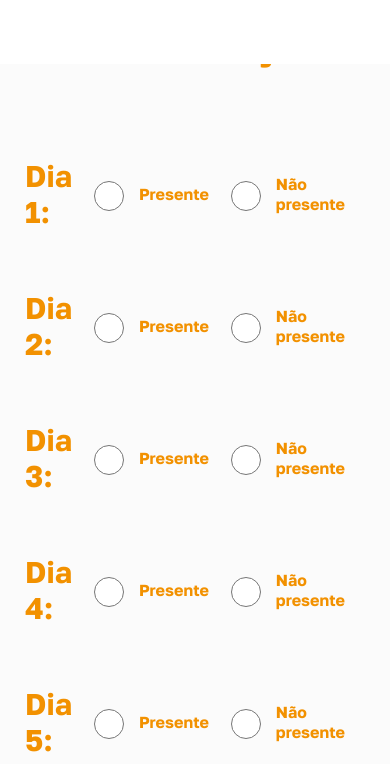
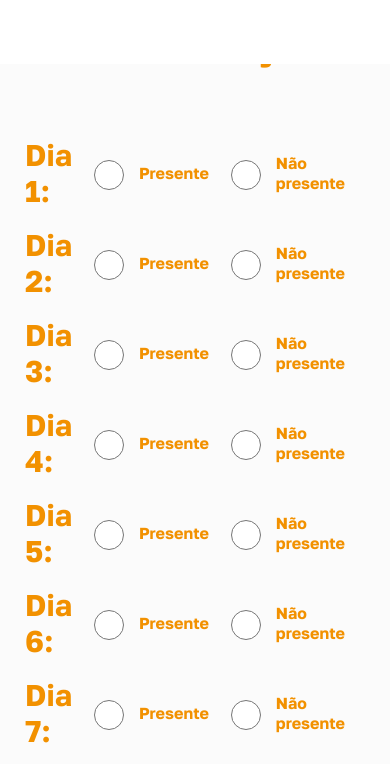
Before and after one commit to rafaelnel/Site-SENAC, a plain HTML site: page pages/pagina2.html in a window 390 px wide. Shown: the part 780-1544 px from the top of the page. Drawn offline with Linux system fonts and the light colour scheme.

Commit message:
Bug style fixed

```diff
--- a/css/mediaquery.css
+++ b/css/mediaquery.css
@@ -309,12 +309,15 @@
         margin-bottom: 100px;
     }
 
-    #cursos li{
+    #cursos li {
         display: flex;
         flex-direction: column;
         align-items: end;
         margin: 0;
-        > p {text-align: end;}
+
+        >p {
+            text-align: end;
+        }
     }
 
 
@@ -446,8 +449,7 @@
         display: flex;
         flex-direction: column;
         flex-wrap: wrap;
-        height: 1600px;
-        margin-bottom: 200px;
+        height: 1300px;
     }
 
     #presenca label {
@@ -460,7 +462,7 @@
         display: flex;
         align-items: center;
         justify-content: start;
-        margin: 0 10px;
+        margin: 5px 10px;
 
     }
 
@@ -491,7 +493,8 @@
 
     }
 
-    #case1, #case2 {
+    #case1,
+    #case2 {
         font-size: 20px;
     }
 
--- a/css/style.css
+++ b/css/style.css
@@ -122,7 +122,7 @@ main {
 
 .psg-card {
     border-bottom: 20px solid #F29100;
-    width: 1000px;
+    width: 1200px;
     font-weight: 300;
     display: flex;
     justify-content: center;
@@ -395,8 +395,8 @@ input::-webkit-inner-spin-button {
 
 #presenca form {
     margin-top: 40px;
-    width: 900px;
-    height: 400px;
+    width: 1000px;
+    height: 500px;
     display: flex;
     flex-direction: column;
     flex-wrap: wrap;
@@ -413,6 +413,7 @@ input::-webkit-inner-spin-button {
     align-items: center;
     justify-content: start;
     margin: 0 20px;
+    height: 80px;
 }
 
 #resultado {
@@ -427,7 +428,7 @@ input::-webkit-inner-spin-button {
     justify-content: center;
     align-items: center;
     font-size: 50px;
-    margin: 25px 0 ;
+    margin: 25px 0;
 }
 
 #resultadoaluno {
@@ -437,7 +438,8 @@ input::-webkit-inner-spin-button {
     align-items: center;
 }
 
-#case1, #case2 {
+#case1,
+#case2 {
     margin: 5px 0;
 
 }
```
